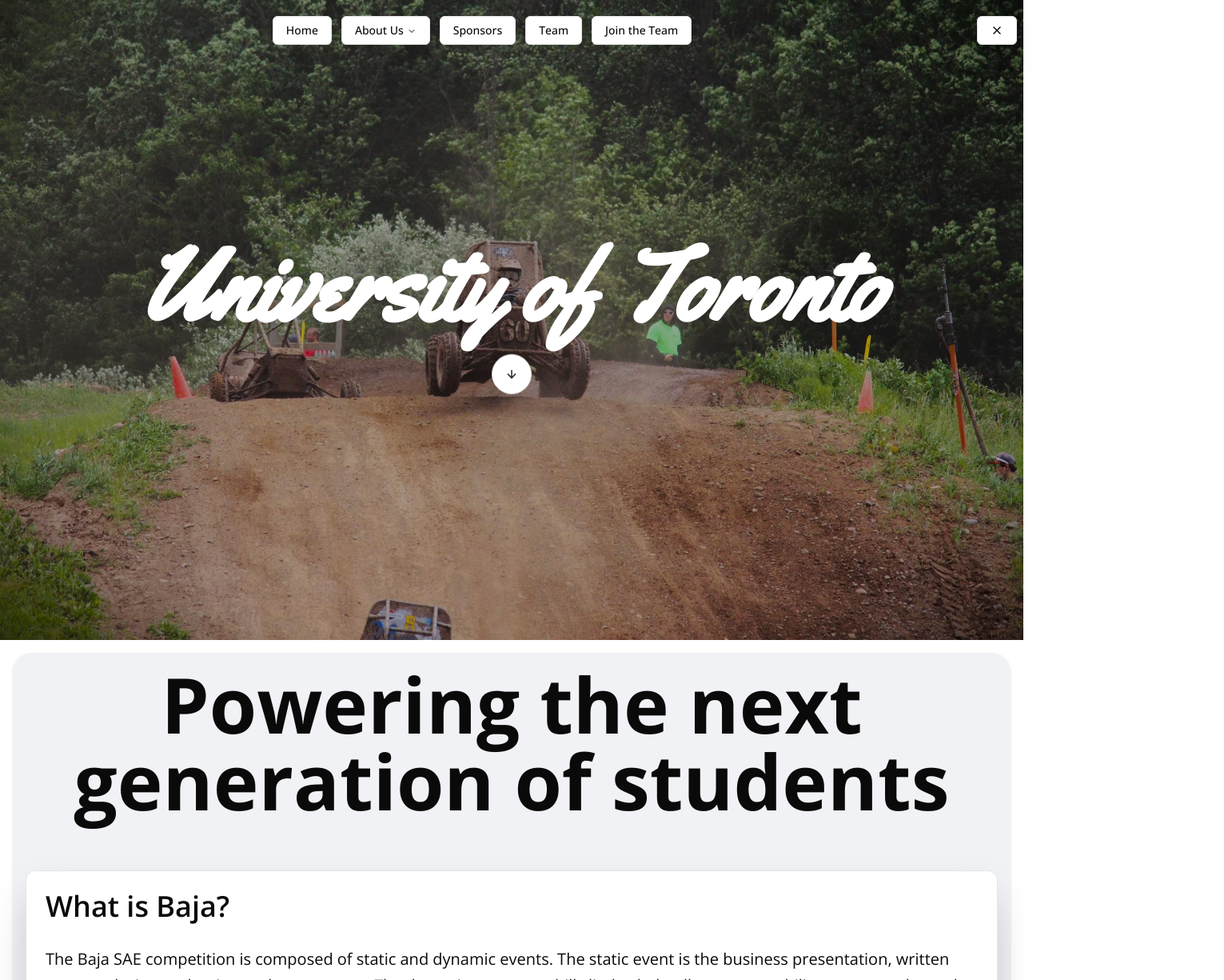
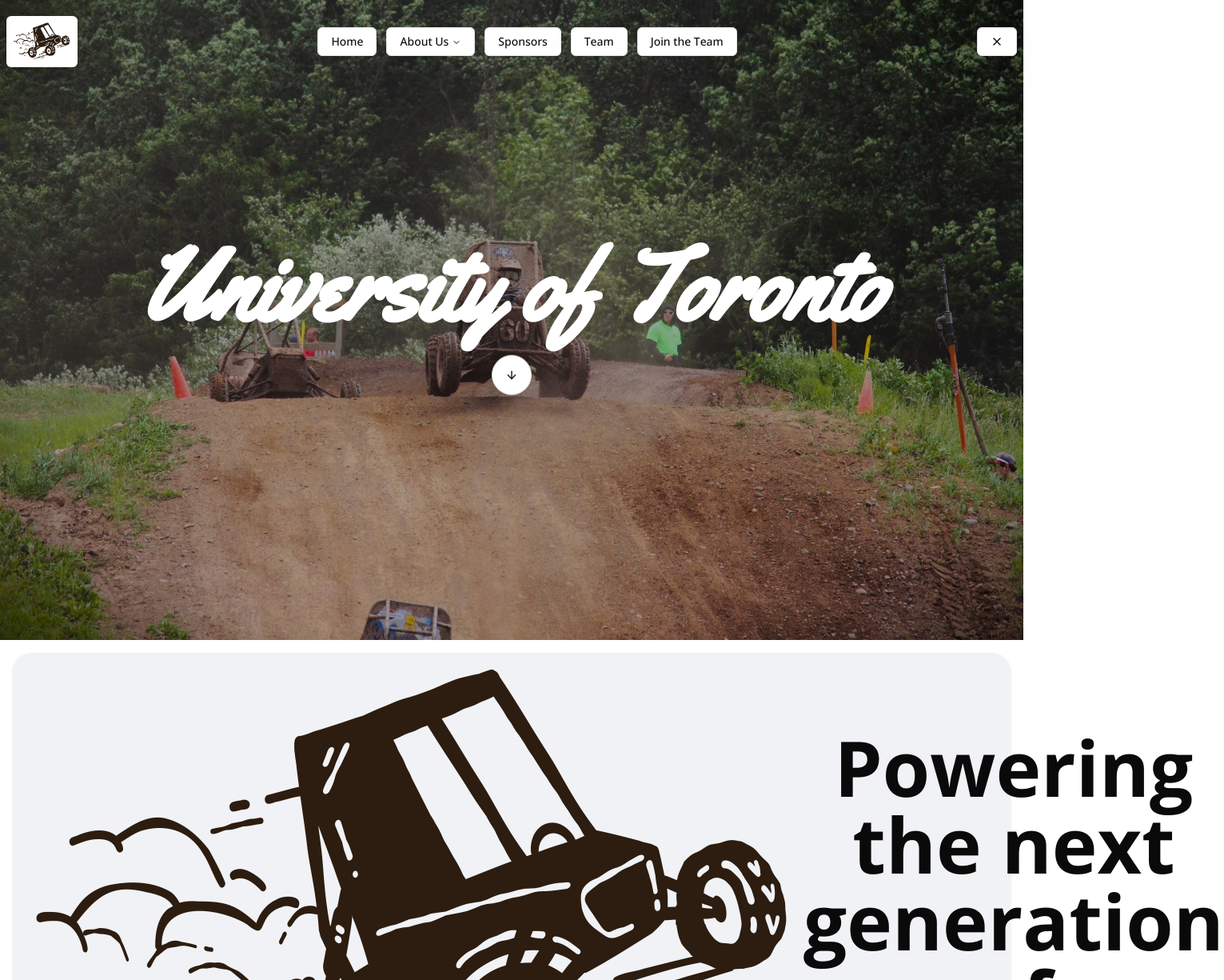
Before and after one commit to uoftbaja/uoft_baja, a Next.js app: page / in a window 1280 px wide. Shown: the top 1225 px of the page at 80% size, 1531 px wide, since content can reach past the window. Built offline with nearby package versions, Linux system fonts and the light colour scheme.

Commit message:
Added Logo

```diff
--- a/src/app/about/history/page.tsx
+++ b/src/app/about/history/page.tsx
@@ -30,6 +30,12 @@
 	return (
 		<main className="px-4 2xl:px-96 py-32 w-full flex flex-col gap-16 min-h-screen">
 			<div className="flex flex-col gap-16 items-center text-center">
+				<Image
+					src="/UTBR_Logo.png"
+					alt="logo"
+					fill
+					className="object-contain relative! w-fit!"
+				/>
 				<Title className="font-yellowtail text-8xl">Our History</Title>
 
 				<section>
--- a/src/app/page.tsx
+++ b/src/app/page.tsx
@@ -75,7 +75,7 @@
 						rebuilt car to compete with by Spring 2026.
 					</span>
 				</DisplayCard>
-			</section>
+			</section>{" "}
 			<section className="min-h-screen h-full flex flex-col gap-16 items-center px-4 2xl:px-96 py-4 justify-center">
 				<Title>Our Subteams</Title>
 				<Description>
--- a/src/app/sponsors/page.tsx
+++ b/src/app/sponsors/page.tsx
@@ -31,7 +31,7 @@
 						])}
 					>
 						{sponsors.map((sponsor) => (
-							<SponsorCard {...sponsor} />
+							<SponsorCard {...sponsor} key={sponsor.name} />
 						))}
 					</div>
 				</section>
--- a/src/app/team/page.tsx
+++ b/src/app/team/page.tsx
@@ -1,4 +1,3 @@
-import { ImageCard } from "@/components/ImageGallery";
 import { TeamMember } from "@/components/TeamMember";
 import { Description, Title } from "@/components/Text";
 import { teamMembers } from "@/data/teamMembers";
--- a/src/components/Navbar.tsx
+++ b/src/components/Navbar.tsx
@@ -23,6 +23,7 @@
 import { cn } from "@/lib/utils";
 import { useState } from "react";
 import { Button } from "./ui/button";
+import Image from "next/image";
 
 interface NavItems extends NavItemsProps {
 	dropdown?: NavItemsProps[];
@@ -53,15 +54,28 @@
 
 	return (
 		<div className="bg-transparent z-30 fixed my-5 grid md:grid-flow-col w-screen gap-4">
-			<NavigationMenu className="place-self-end">
+			<Link
+				href="/"
+				className="mr-2 md:ml-2 md:mr-0 order-first place-self-end md:place-self-auto relative h-12 md:h-16 bg-white shadow-xl rounded-md w-fit! p-2"
+			>
+				<Image
+					src="/UTBR_Logo.png"
+					alt="logo"
+					fill
+					className="object-contain relative! w-fit!"
+				/>
+			</Link>
+
+			<NavigationMenu className="place-self-end md:place-self-center my-auto">
 				<NavigationMenuList
 					className={cn(
-						"flex-col gap-2 items-end md:flex-row md:items-center"
+						"flex-col gap-2 items-end md:flex-row md:items-center w-fit"
 						// showMenu ? "visible" : "invisible"
 					)}
 				>
-					{showMenu &&
-						navItems.map((item) => {
+					{showMenu && (
+						<>
+							{navItems.map((item) => {
 								if (item.dropdown) {
 									return (
 										<NavigationMenuItem key={item.label}>
@@ -73,11 +87,15 @@
 													{item.dropdown.map(
 														(dropdown) => (
 															<NavigationMenuLink
-															key={dropdown.label}
+																key={
+																	dropdown.label
+																}
 																title={
 																	dropdown.label
 																}
-															href={dropdown.href}
+																href={
+																	dropdown.href
+																}
 																className={cn(
 																	navigationMenuTriggerStyle()
 																	// "shadow-lg"
@@ -108,11 +126,13 @@
 									);
 								}
 							})}
+						</>
+					)}
 				</NavigationMenuList>
 				<NavigationMenuViewport />
 			</NavigationMenu>
 			<Button
-				className="order-first md:order-last place-self-end w-fit mr-2 shadow-2xl"
+				className="order-first md:order-last place-self-end w-fit mr-2 shadow-2xl my-auto"
 				variant={"outline"}
 				onClick={() => setShowMenu((state) => !state)}
 			>
--- a/src/components/QuoteBanner.tsx
+++ b/src/components/QuoteBanner.tsx
@@ -2,6 +2,7 @@
 
 import { motion } from "framer-motion";
 import { useEffect, useState } from "react";
+import Image from "next/image";
 
 export function QuoteBanner() {
 	const quote = "Powering the next generation of students";
@@ -15,7 +16,7 @@
 	}, []);
 
 	return (
-		<div className="flex items-center h-fit w-full">
+		<div className="md:flex items-center h-fit w-full">
 			{/* <motion.div
         initial={{
           x: width * 1.4,
@@ -29,6 +30,12 @@
           ease: "easeInOut",
         }}
       > */}
+			<Image
+				src="/UTBR_Logo.png"
+				alt="logo"
+				fill
+				className="object-contain relative! w-fit!"
+			/>
 			<h1 className="text-5xl md:text-8xl font-bold text-center">
 				{quote}
 			</h1>
```
Also changed, not shown: public/UTBR_Logo.png (added). Lines whose indentation alone changed are shown as unchanged.
